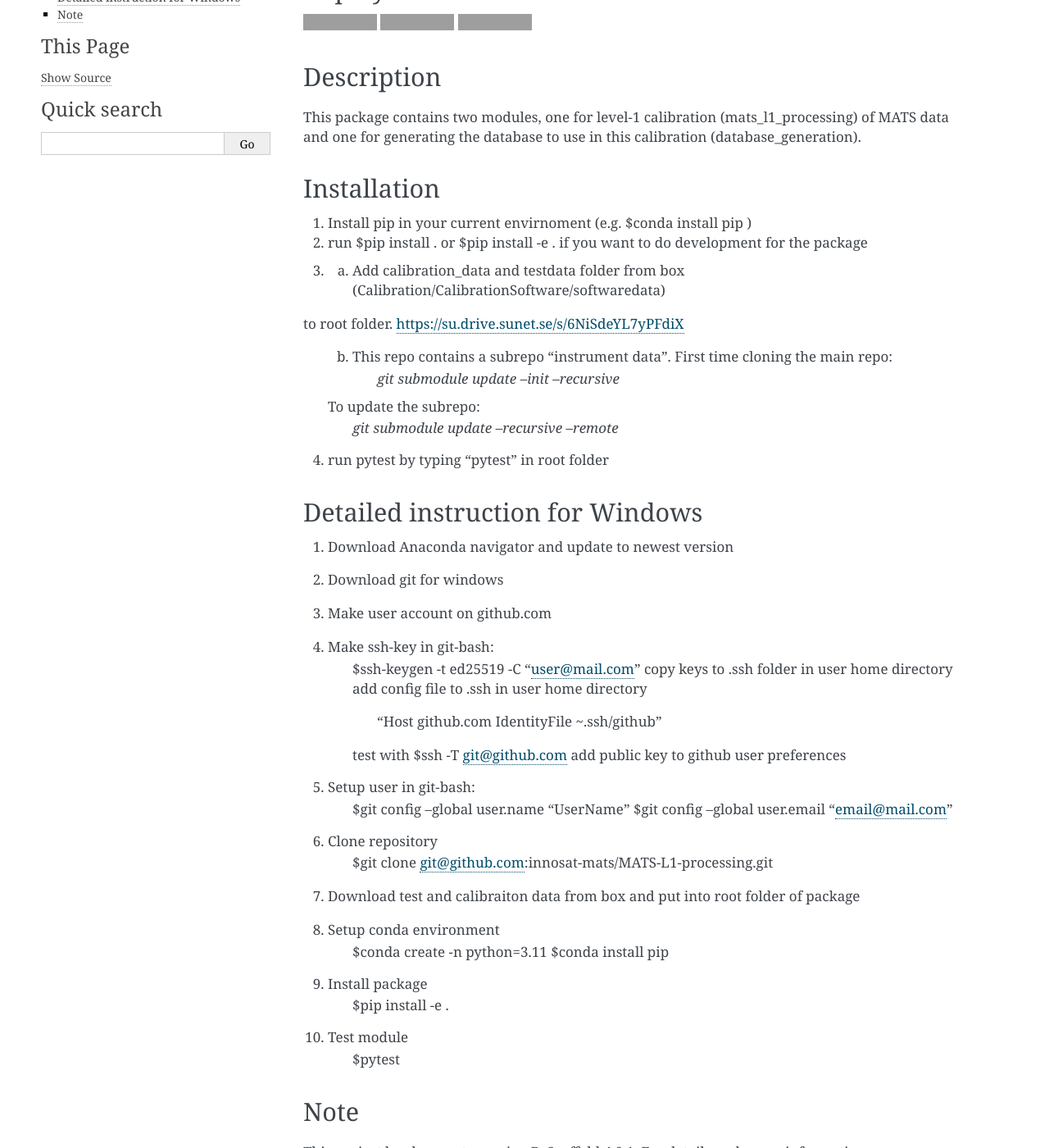
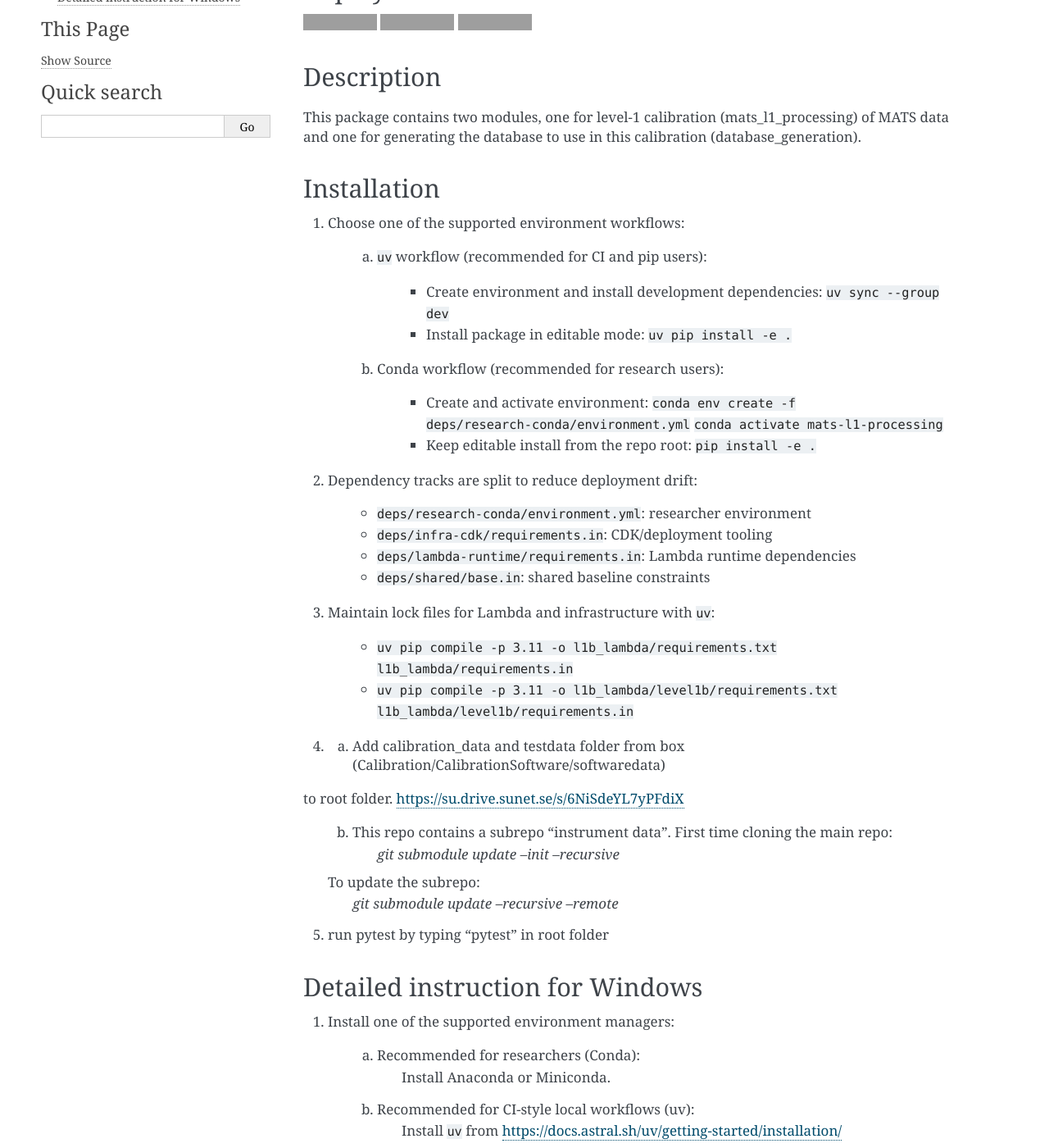
Before and after one commit to innosat-mats/MATS-L1-processing, a Sphinx documentation site: the page built from docs/readme.rst, in a window 1280 px wide and 1400 px high, scrolled down 192 px. Shown: the whole window at 82% size. Built offline with Sphinx 7.4.7, drawn with Linux system fonts in a browser that asks for light colours; some of the changed text lies outside the part shown; grey boxes are pictures that could not be loaded.

Commit message:
docs: update setup guide for uv and conda workflows

```diff
--- a/README.rst
+++ b/README.rst
@@ -28,11 +28,36 @@ generating the database to use in this calibration (database_generation).
 Installation
 ==========
 
-1. Install pip in your current envirnoment (e.g. $conda install pip )
+1. Choose one of the supported environment workflows:
 
-2. run $pip install . or $pip install -e . if you want to do development for the package
+	a. ``uv`` workflow (recommended for CI and pip users):
 
-3.
+		- Create environment and install development dependencies:
+		  ``uv sync --group dev``
+		- Install package in editable mode:
+		  ``uv pip install -e .``
+
+	b. Conda workflow (recommended for research users):
+
+		- Create and activate environment:
+		  ``conda env create -f deps/research-conda/environment.yml``
+		  ``conda activate mats-l1-processing``
+		- Keep editable install from the repo root:
+		  ``pip install -e .``
+
+2. Dependency tracks are split to reduce deployment drift:
+
+	- ``deps/research-conda/environment.yml``: researcher environment
+	- ``deps/infra-cdk/requirements.in``: CDK/deployment tooling
+	- ``deps/lambda-runtime/requirements.in``: Lambda runtime dependencies
+	- ``deps/shared/base.in``: shared baseline constraints
+
+3. Maintain lock files for Lambda and infrastructure with ``uv``:
+
+	- ``uv pip compile -p 3.11 -o l1b_lambda/requirements.txt l1b_lambda/requirements.in``
+	- ``uv pip compile -p 3.11 -o l1b_lambda/level1b/requirements.txt l1b_lambda/level1b/requirements.in``
+
+4.
 	a.  Add calibration_data and testdata folder from box (Calibration/CalibrationSoftware/softwaredata)
 to root folder. https://su.drive.sunet.se/s/6NiSdeYL7yPFdiX
 
@@ -42,16 +67,22 @@ to root folder. https://su.drive.sunet.se/s/6NiSdeYL7yPFdiX
 		`git submodule update --recursive --remote`
 
 
-4. run pytest by typing "pytest" in root folder
+5. run pytest by typing "pytest" in root folder
 
 Detailed instruction for Windows
 ==========
 
-1. Download Anaconda navigator and update to newest version
+1. Install one of the supported environment managers:
 
-2. Download git for windows
+	a. Recommended for researchers (Conda):
+		Install Anaconda or Miniconda.
 
-3. Make user account on github.com
+	b. Recommended for CI-style local workflows (uv):
+		Install ``uv`` from https://docs.astral.sh/uv/getting-started/installation/
+
+2. Download Git for Windows.
+
+3. Make a user account on GitHub.
 
 4. Make ssh-key in git-bash:
 	$ssh-keygen -t ed25519 -C "user@mail.com"
@@ -69,21 +100,23 @@ Detailed instruction for Windows
 6. Clone repository
 	$git clone git@github.com:innosat-mats/MATS-L1-processing.git
 
-7. Download test and calibraiton data from box and put into root folder of package
+7. Download test and calibration data from box and put into root folder of package.
 
-8. Setup conda environment
-	$conda create -n python=3.11
-	$conda install pip
+8. Set up environment (choose one):
+
+	a. Conda workflow:
+		$conda env create -f deps/research-conda/environment.yml
+		$conda activate mats-l1-processing
+
+	b. uv workflow:
+		$uv sync --python 3.11 --group dev
 
 9. Install package
 	$pip install -e .
+	or
+	$uv pip install -e .
 
 10. Test module
 	$pytest
-
-
-Note
-====
-
-This project has been set up using PyScaffold 4.0.1. For details and usage
-information on PyScaffold see https://pyscaffold.org/.
+	or
+	$uv run pytest
--- a/docs/conf.py
+++ b/docs/conf.py
@@ -27,8 +27,8 @@ sys.path.insert(0, os.path.join(__location__, "../src"))
 # This hack is necessary since RTD does not issue `sphinx-apidoc` before running
 # `sphinx-build -b html . _build/html`. See Issue:
 # https://github.com/rtfd/readthedocs.org/issues/1139
-# DON'T FORGET: Check the box "Install your project inside a virtualenv using
-# setup.py install" in the RTD Advanced Settings.
+# DON'T FORGET: Ensure the project is installed from `pyproject.toml` metadata
+# in the RTD build environment.
 # Additionally it helps us to avoid running apidoc manually
 
 try:  # for Sphinx >= 1.7
@@ -101,9 +101,9 @@ copyright = "2021, Ole Martin Christensen"
 # built documents.
 #
 # The short X.Y version.
-version = ""  # Is set by calling `setup.py docs`
+version = ""  # Is populated from package metadata during docs build.
 # The full version, including alpha/beta/rc tags.
-release = ""  # Is set by calling `setup.py docs`
+release = ""  # Is populated from package metadata during docs build.
 
 # The language for content autogenerated by Sphinx. Refer to documentation
 # for a list of supported languages.
--- a/docs/requirements.txt
+++ b/docs/requirements.txt
@@ -1,5 +1,5 @@
 # Requirements file for ReadTheDocs, check .readthedocs.yml.
 # To build the module reference correctly, make sure every external package
-# under `install_requires` in `setup.cfg` is also listed here!
+# under `[project.dependencies]` in `pyproject.toml` is also listed here!
 sphinx>=3.2.1
 # sphinx_rtd_theme
```
Also changed, not shown: CONTRIBUTING.md (added, +56 -0 lines).
